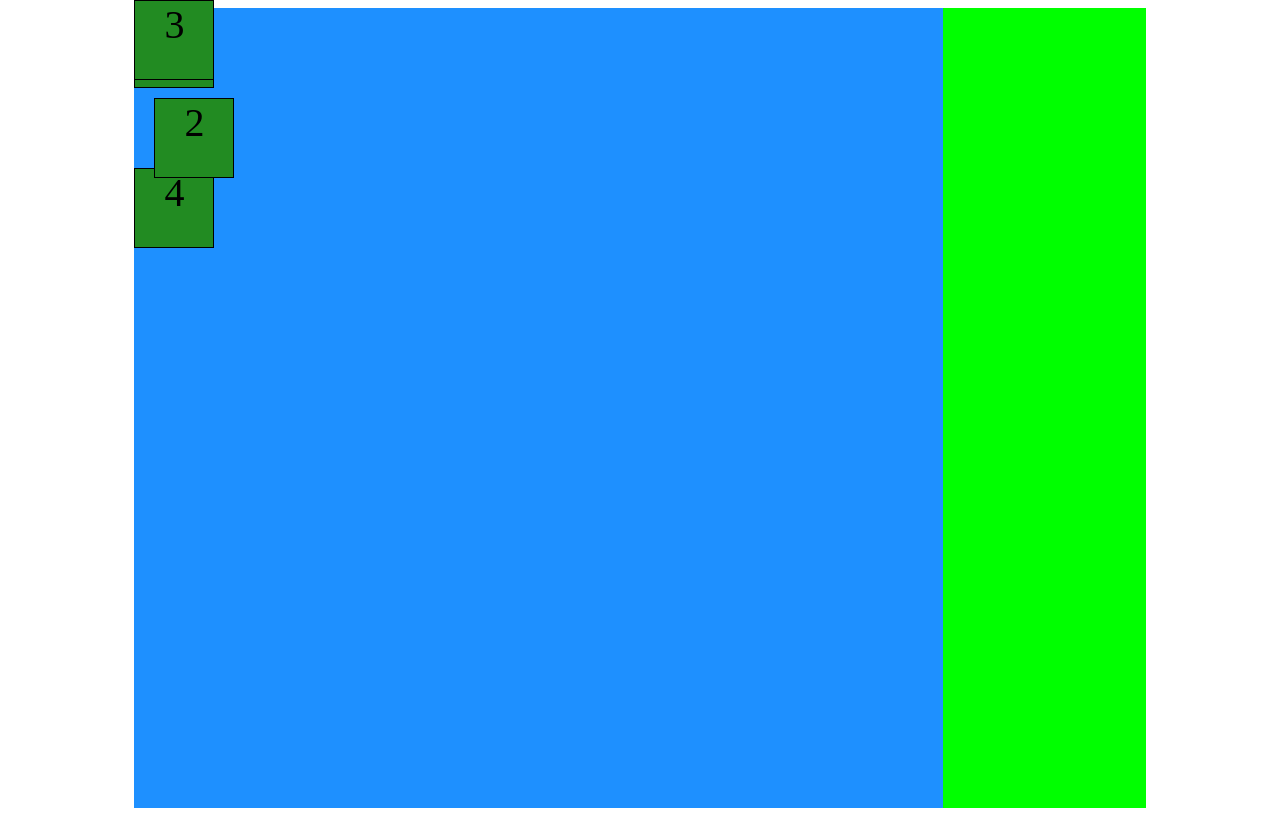
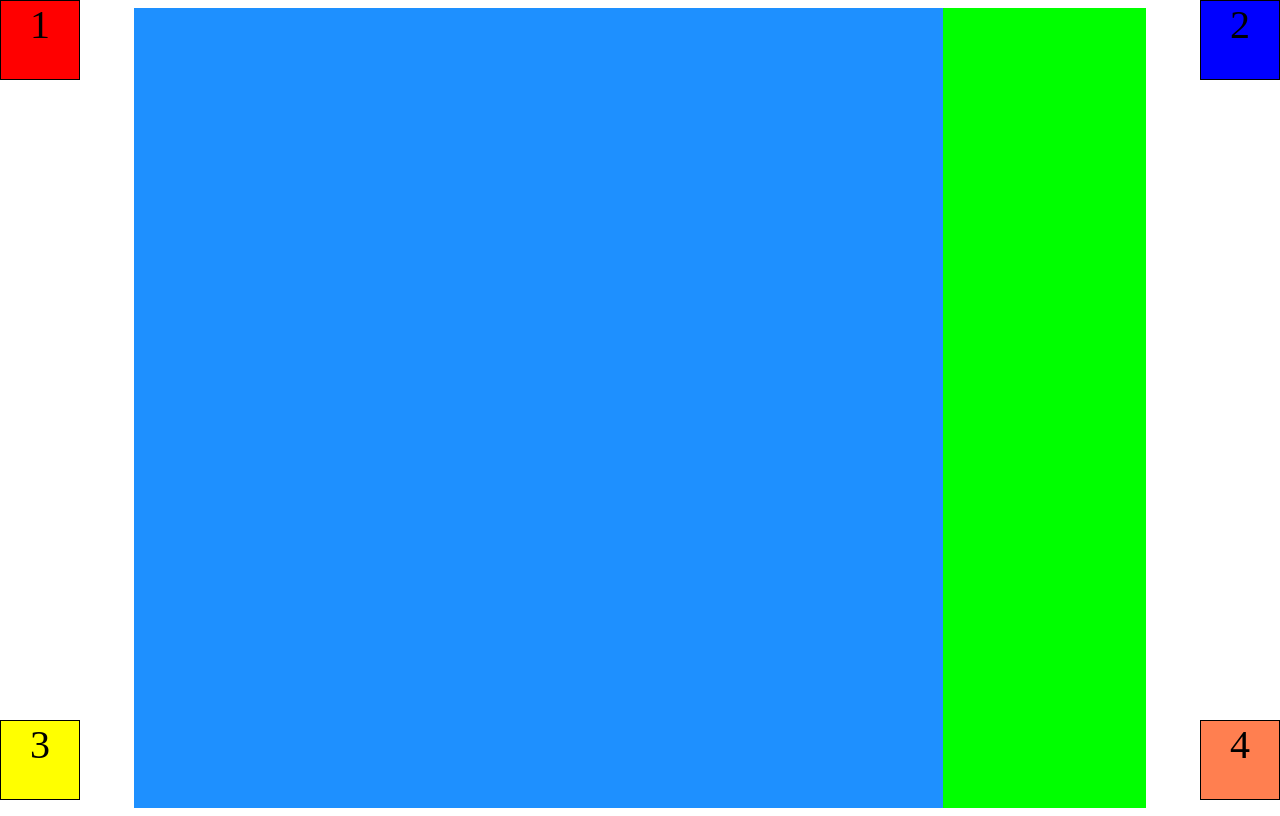
Before and after one commit to NataliiaYakovenko/positioning-roma, a plain HTML site: page index.html in a window 1280 px wide. Drawn offline with Linux system fonts and the light colour scheme.

Commit message:
Add homework

```diff
--- a/style.css
+++ b/style.css
@@ -23,18 +23,32 @@
    border: 1px solid black;
 }
 .div1{
+    background-color: red;
+    position: fixed;
+    top: 0;
+    left: 0;
 }
 
 .div2{
-    position: relative;
-    top: 10px;
-    left: 20px;
+    background-color: blue;
+    position: fixed;
+    top: 0;
+    right: 0;
+
 }
 
 .div3{
+    background-color: yellow;
     position: fixed;
-     top:  0;
+    bottom: 0;
+    left: 0;
 
-    }
+}
 
-.div4{}
+.div4{
+    background-color: coral;
+    position: fixed;
+    bottom: 0;
+    right: 0;
+
+}
```
